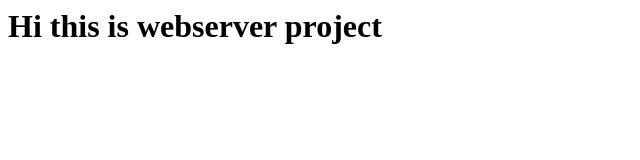
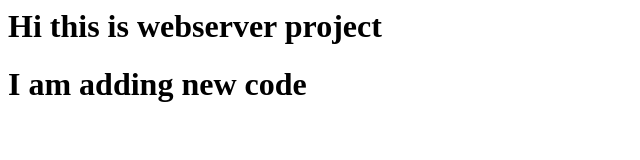
Before and after one commit to 9403288871/webtest_project, a plain HTML site: page index.html in a window 1280 px wide. Shown: the whole page, without its empty margins (0-640 px from the left). Drawn offline with Linux system fonts and the light colour scheme.

Commit message:
added in code

```diff
--- a/index.html
+++ b/index.html
@@ -1 +1,2 @@
 <h1>Hi this is webserver project </h1>
+<h1> I am adding new code </h1>
```
